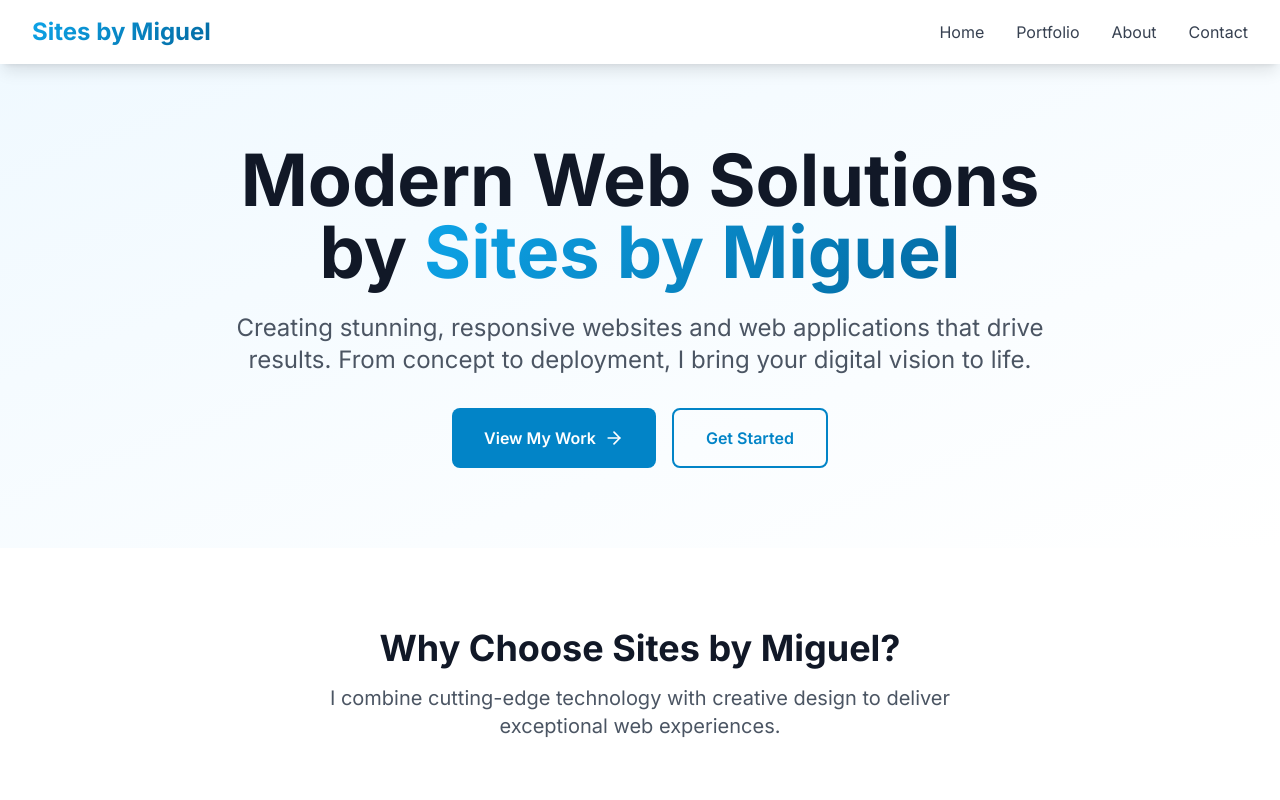
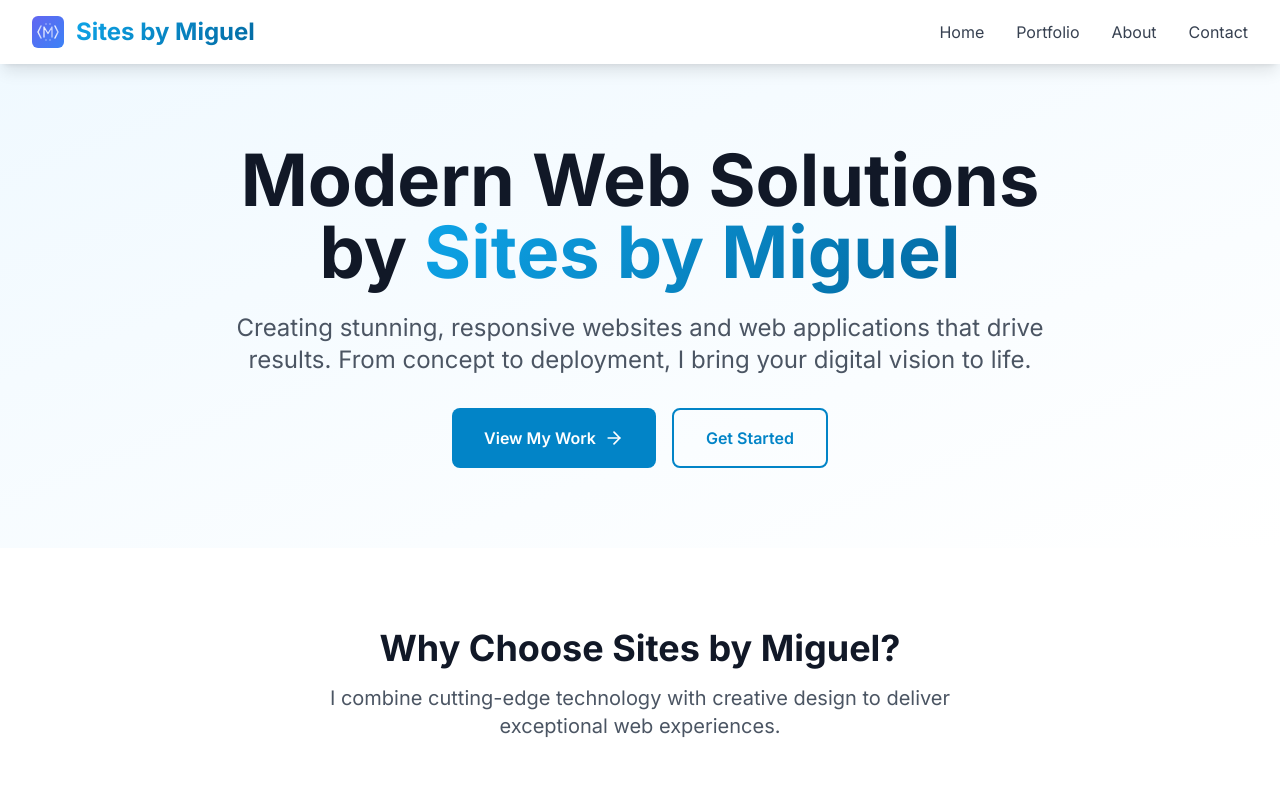
Before and after one commit to mmoncada1/SitesByMiguel, a Next.js app: page / in a window 1280 px wide. Shown: the top 800 px of the page. Built offline with nearby package versions, Linux system fonts and the light colour scheme.

Commit message:
Refactor Header and Footer components to include logo alongside branding text for improved visual consistency

```diff
--- a/src/components/Footer.tsx
+++ b/src/components/Footer.tsx
@@ -7,7 +7,14 @@ export default function Footer() {
         <div className="grid grid-cols-1 md:grid-cols-4 gap-8">
           {/* Company Info */}
           <div className="col-span-1 md:col-span-2">
-            <h3 className="text-2xl font-bold gradient-text mb-4">Sites by Miguel</h3>
+            <div className="flex items-center space-x-3 mb-4">
+              <img
+                src="/favicon.svg"
+                alt="Sites by Miguel Logo"
+                className="w-8 h-8"
+              />
+              <h3 className="text-2xl font-bold gradient-text">Sites by Miguel</h3>
+            </div>
             <p className="text-gray-300 mb-4">
               Creating modern, responsive websites and web applications that drive results.
               Specializing in custom web solutions for businesses of all sizes.
--- a/src/components/Header.tsx
+++ b/src/components/Header.tsx
@@ -12,8 +12,15 @@ export default function Header() {
       <div className="container mx-auto px-4 sm:px-6 lg:px-8">
         <div className="flex justify-between items-center py-4">
           {/* Logo */}
-          <Link href="/" className="text-2xl font-bold gradient-text">
-            Sites by Miguel
+          <Link href="/" className="flex items-center space-x-3">
+            <img
+              src="/favicon.svg"
+              alt="Sites by Miguel Logo"
+              className="w-8 h-8"
+            />
+            <span className="text-2xl font-bold gradient-text">
+              Sites by Miguel
+            </span>
           </Link>
 
           {/* Desktop Navigation */}
```
